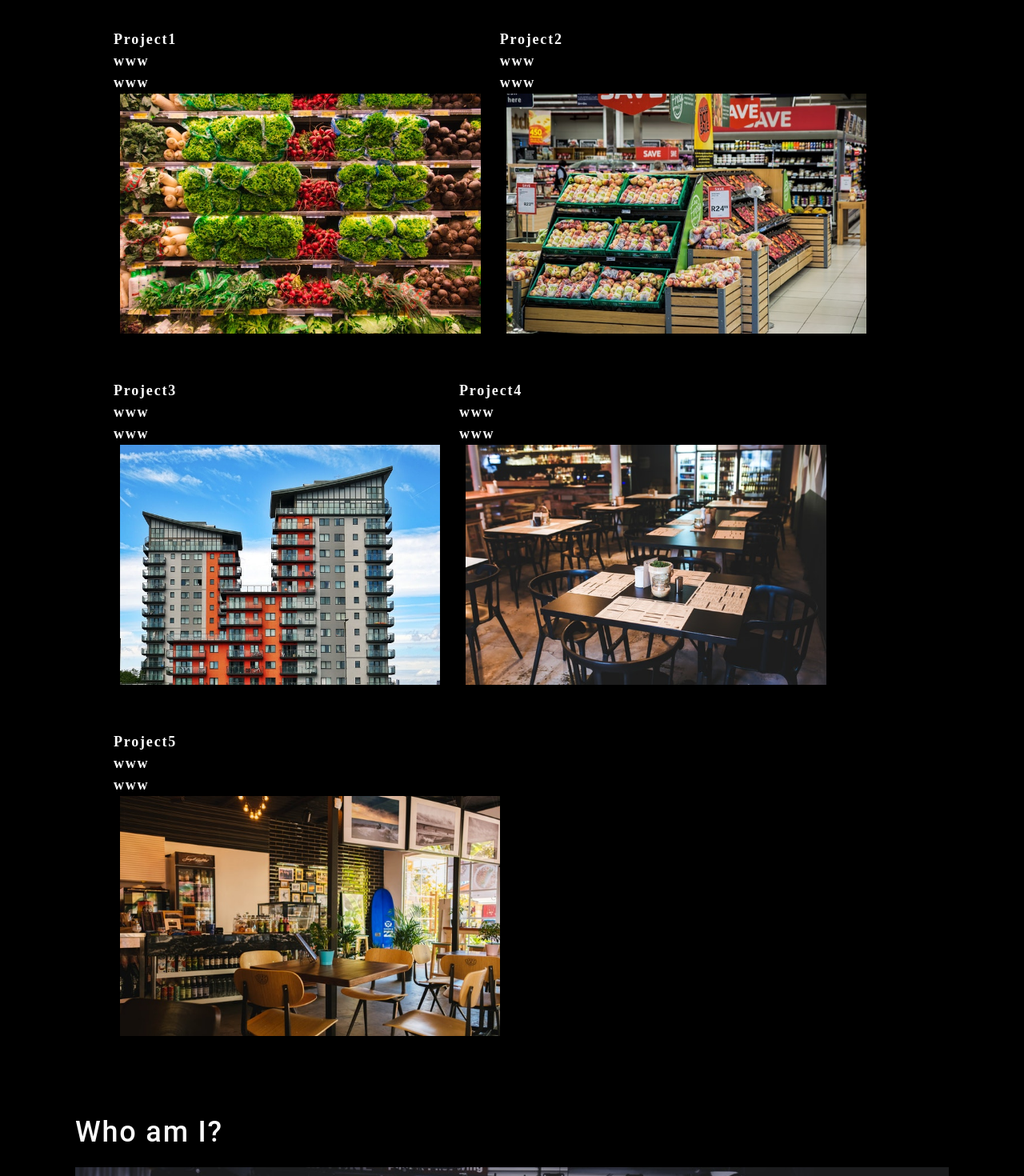
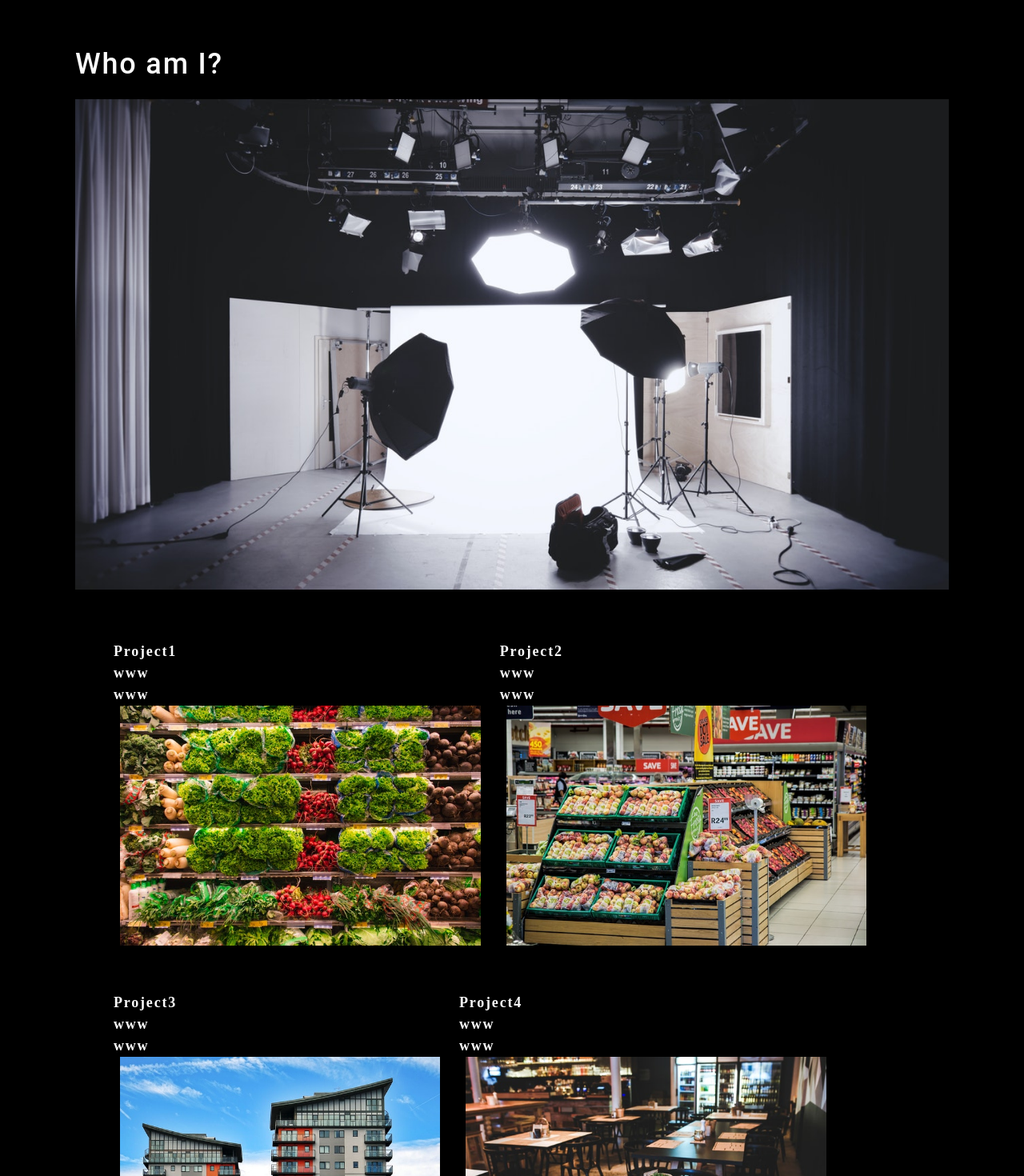
Before and after one commit to RHunjan/react-portfolio, a React (Create React App) app: page / in a window 1280 px wide. Shown: the part 140-1610 px from the top of the page at 80% size. Built offline with nearby package versions, Linux system fonts and the light colour scheme.

Commit message:
reorganizing About Me

```diff
--- a/src/App.js
+++ b/src/App.js
@@ -9,8 +9,9 @@ function App() {
     <div>
         <Nav></Nav>
         <main>
+          <About></About>
           <Portfolio></Portfolio>
-          <About></About>
+
       </main>
     </div>
   );
```
